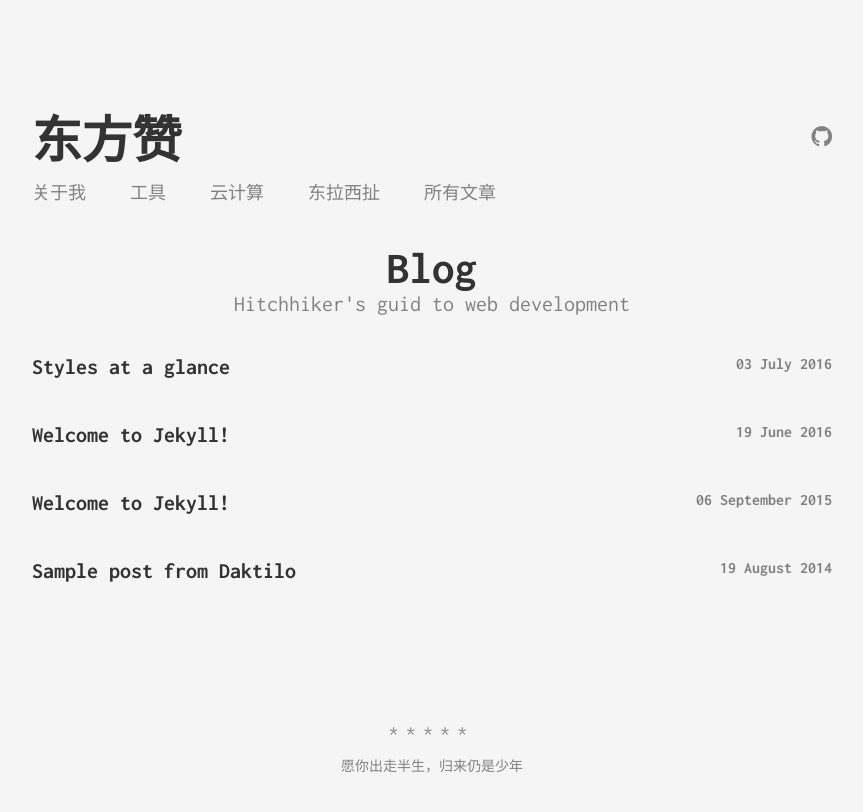
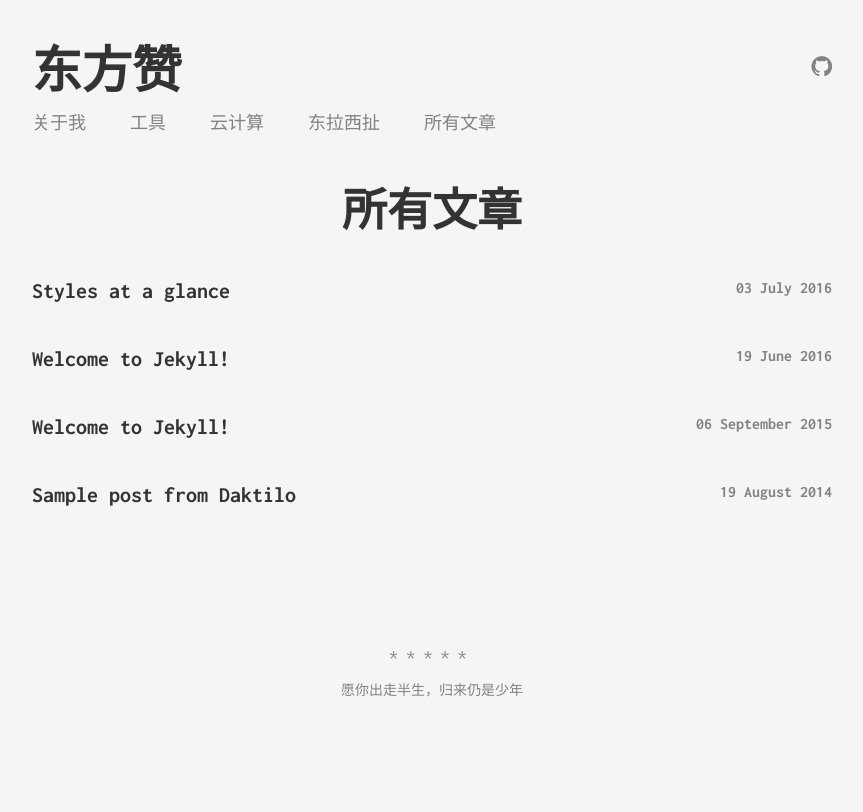
Before and after one commit to dongfangzan/dongfangzan.github.io, a Jekyll site: the page built from index.html, in a window 1280 px wide. Shown: the top 812 px of the page, without its empty margins (208-1071 px from the left). Built offline with Jekyll 4.4.1, drawn with Linux system fonts in a browser that asks for light colours.

Commit message:
修改顶部样式

```diff
--- a/_includes/header.html
+++ b/_includes/header.html
@@ -4,7 +4,7 @@
 
         <ul class="menu">
             <li class="menu__entry"><a href="{{ '/about' | prepend: site.baseurl }}">关于我</a></li>
-            <li class="menu__entry"><a href="{{ '//categories/tools' | prepend: site.baseurl }}">工具</a></li>
+            <li class="menu__entry"><a href="{{ '/categories/tools' | prepend: site.baseurl }}">工具</a></li>
             <li class="menu__entry"><a href="{{ '/categories/cloud' | prepend: site.baseurl }}">云计算</a></li>
             <li class="menu__entry"><a href="{{ '/categories/drama' | prepend: site.baseurl }}">东拉西扯</a></li>
             <li class="menu__entry"><a href="{{ '/' | prepend: site.baseurl }}">所有文章</a></li>
--- a/_sass/_default.scss
+++ b/_sass/_default.scss
@@ -65,7 +65,7 @@ strong {
 /* =Header */
 .wrapper {
     max-width: 800px;
-    margin: 100px auto;
+    margin: 30px auto;
 }
 
 .header {
--- a/index.html
+++ b/index.html
@@ -1,7 +1,7 @@
 ---
 layout: page
-title: Blog
-subtitle: Hitchhiker's guid to web development
+title: 所有文章
+subtitle:
 sitemap:
   priority: 0.9
 ---
```
